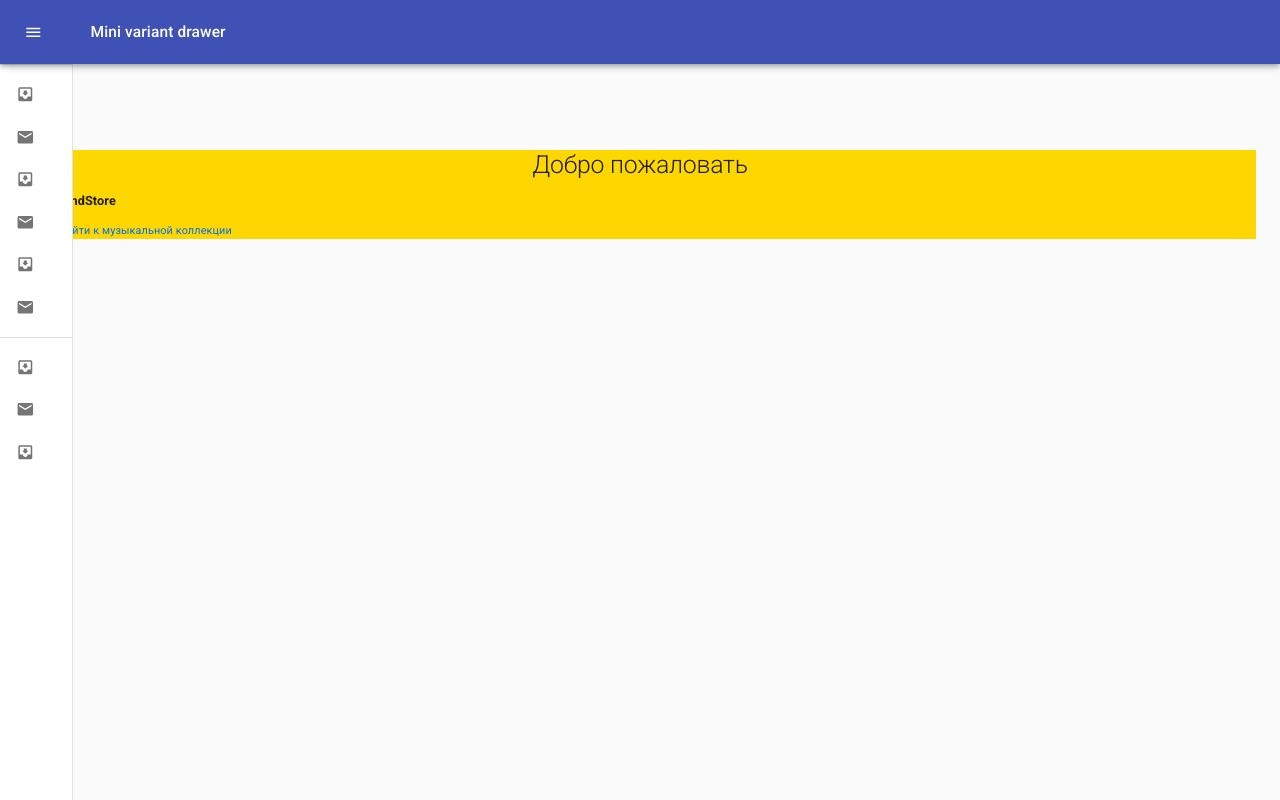
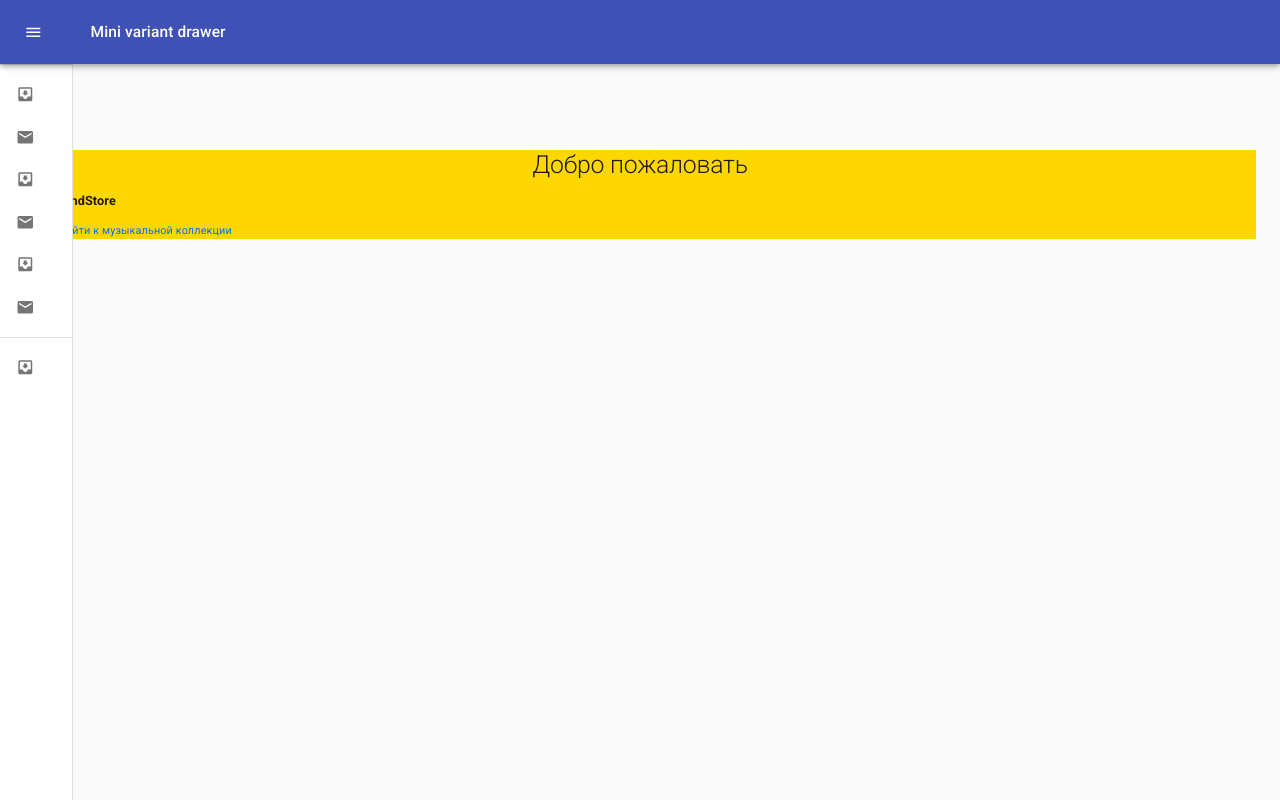
Before and after one commit to nikita-496/music-platform, a Next.js app in the folder client/: page / in a window 1280 px wide. Built offline with nearby package versions, Linux system fonts and the light colour scheme.

Commit message:
removal of the rendering logic of menu items into a separate module

```diff
--- a/client/components/Navbar.tsx
+++ b/client/components/Navbar.tsx
@@ -12,20 +12,20 @@ import IconButton from '@material-ui/core/IconButton';
 import MenuIcon from '@material-ui/icons/Menu';
 import ChevronLeftIcon from '@material-ui/icons/ChevronLeft';
 import ChevronRightIcon from '@material-ui/icons/ChevronRight';
-import ListItem from '@material-ui/core/ListItem';
-import ListItemIcon from '@material-ui/core/ListItemIcon';
-import ListItemText from '@material-ui/core/ListItemText';
-import InboxIcon from '@material-ui/icons/MoveToInbox';
-import MailIcon from '@material-ui/icons/Mail';
 import { useRouter } from 'next/dist/client/router';
+import NavList from '../utils/NavList';
 
-const menuItem = [
+const topMenu = [
   {text: 'Главаня', href: '/'},
   {text: 'Музыкальная коллекция', href: '/music'},
   {text: 'Альбомы', href: '/music'},
   {text: 'Артисты', href: '/'},
   {text: 'Жанры', href: '/'},
   {text: 'Топ треки', href: '/'},
+]
+
+const bottomMenu = [
+  {text: 'Добавить музыку', href: '/'},
 ]
 
 const drawerWidth = 240;
@@ -154,21 +154,11 @@ export default function NavBar() {
         </div>
         <Divider />
         <List>
-          {menuItem.map(({text, href}, index) => (
-            <ListItem button key={href} onClick={() => router.push(href)}>
-              <ListItemIcon>{index % 2 === 0 ? <InboxIcon /> : <MailIcon />}</ListItemIcon>
-              <ListItemText primary={text} />
-            </ListItem>
-          ))}
+          <NavList menuItem={topMenu}/>
         </List>
         <Divider />
         <List>
-          {['All mail', 'Trash', 'Spam'].map((text, index) => (
-            <ListItem button key={text}>
-              <ListItemIcon>{index % 2 === 0 ? <InboxIcon /> : <MailIcon />}</ListItemIcon>
-              <ListItemText primary={text} />
-            </ListItem>
-          ))}
+            <NavList menuItem={bottomMenu}/>
         </List>
       </Drawer>
     </div>
--- /dev/null
+++ b/client/types/menu.ts
@@ -0,0 +1,5 @@
+//интерфес меню элементов навбар
+export interface IMenuItem {
+  text: string;
+  href: string;
+}
--- /dev/null
+++ b/client/utils/NavList.tsx
@@ -0,0 +1,29 @@
+import * as React from 'react';
+import ListItem from '@material-ui/core/ListItem';
+import ListItemIcon from '@material-ui/core/ListItemIcon';
+import ListItemText from '@material-ui/core/ListItemText';
+import InboxIcon from '@material-ui/icons/MoveToInbox';
+import MailIcon from '@material-ui/icons/Mail';
+import { useRouter } from 'next/dist/client/router';
+import { IMenuItem } from '../types/menu'
+
+interface NavListProps {
+  menuItem: IMenuItem[];
+}
+
+const NavList: React.FC<NavListProps> = ({menuItem}) => {
+  const router = useRouter()
+  return (
+    <>
+      {menuItem.map(({text, href}, index) => (
+        <ListItem button key={href} onClick={() => router.push(href)}>
+          <ListItemIcon>{index % 2 === 0 ? <InboxIcon /> : <MailIcon />}</ListItemIcon>
+          <ListItemText primary={text} />
+        </ListItem>
+      ))
+      }
+    </>
+  )
+}
+
+export default NavList;
```
Also changed, not shown: client/types/tracks.ts (line endings or trailing spaces).
